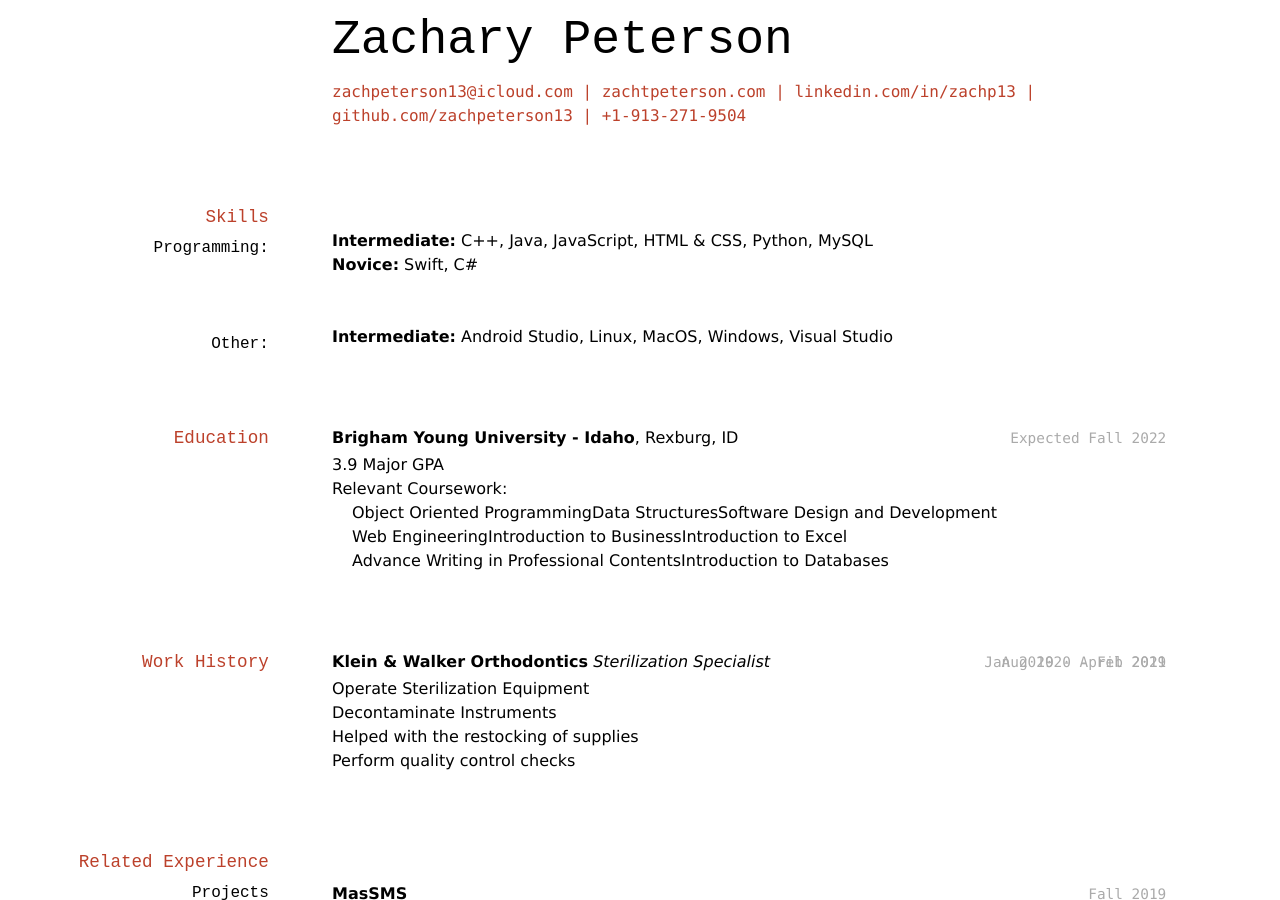
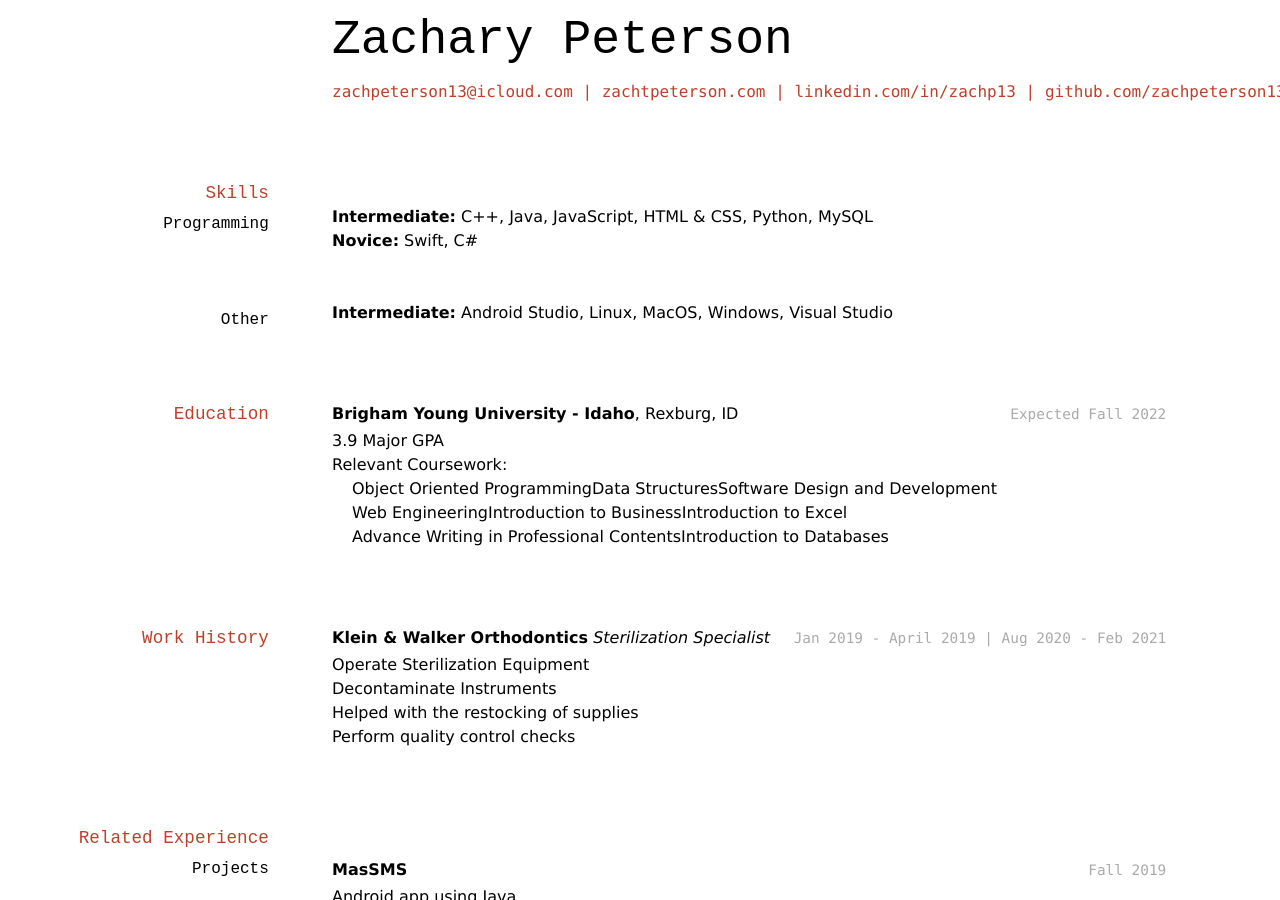
Before and after one commit to zachpeterson13/PETERSON-Resume, a Jekyll site: the page built from docs/index.md, in a window 1280 px wide and 900 px high. Built offline with Jekyll 4.4.1, drawn with Linux system fonts in a browser that asks for light colours.

Commit message:
small fixes

```diff
--- a/docs/index.md
+++ b/docs/index.md
@@ -7,19 +7,20 @@ title: Zachary Peterson's Resume
 <div id="webaddress">
 <a href="zachpeterson13@icloud.com">zachpeterson13@icloud.com</a>
 | <a href="https://zachtpeterson.com/">zachtpeterson.com</a>
-| <a href="https://www.linkedin.com/in/zachp13/">linkedin.com/in/zachp13</a> |<br>
+| <a href="https://www.linkedin.com/in/zachp13/">linkedin.com/in/zachp13</a> |
 <a href="https://github.com/zachpeterson13">github.com/zachpeterson13</a>
 | +1-913-271-9504
 </div>
 
 <!-- https://www.monique.tech/the-art-of-markdown -->
 ## Skills
-### Programming:
+
+### Programming
 
 - **Intermediate:** C++, Java, JavaScript, HTML & CSS, Python, MySQL
 - **Novice:** Swift, C#
 
-### Other:
+### Other
 
 - **Intermediate:** Android Studio, Linux, MacOS, Windows, Visual Studio
 
@@ -36,8 +37,7 @@ __Brigham Young University - Idaho__, Rexburg, ID
 
 ## Work History
 
-`Jan 2019 - April 2019`
-`Aug 2020 - Feb 2021`
+`Jan 2019 - April 2019 | Aug 2020 - Feb 2021`
 __Klein & Walker Orthodontics__
 _Sterilization Specialist_
 - Operate Sterilization Equipment
```
